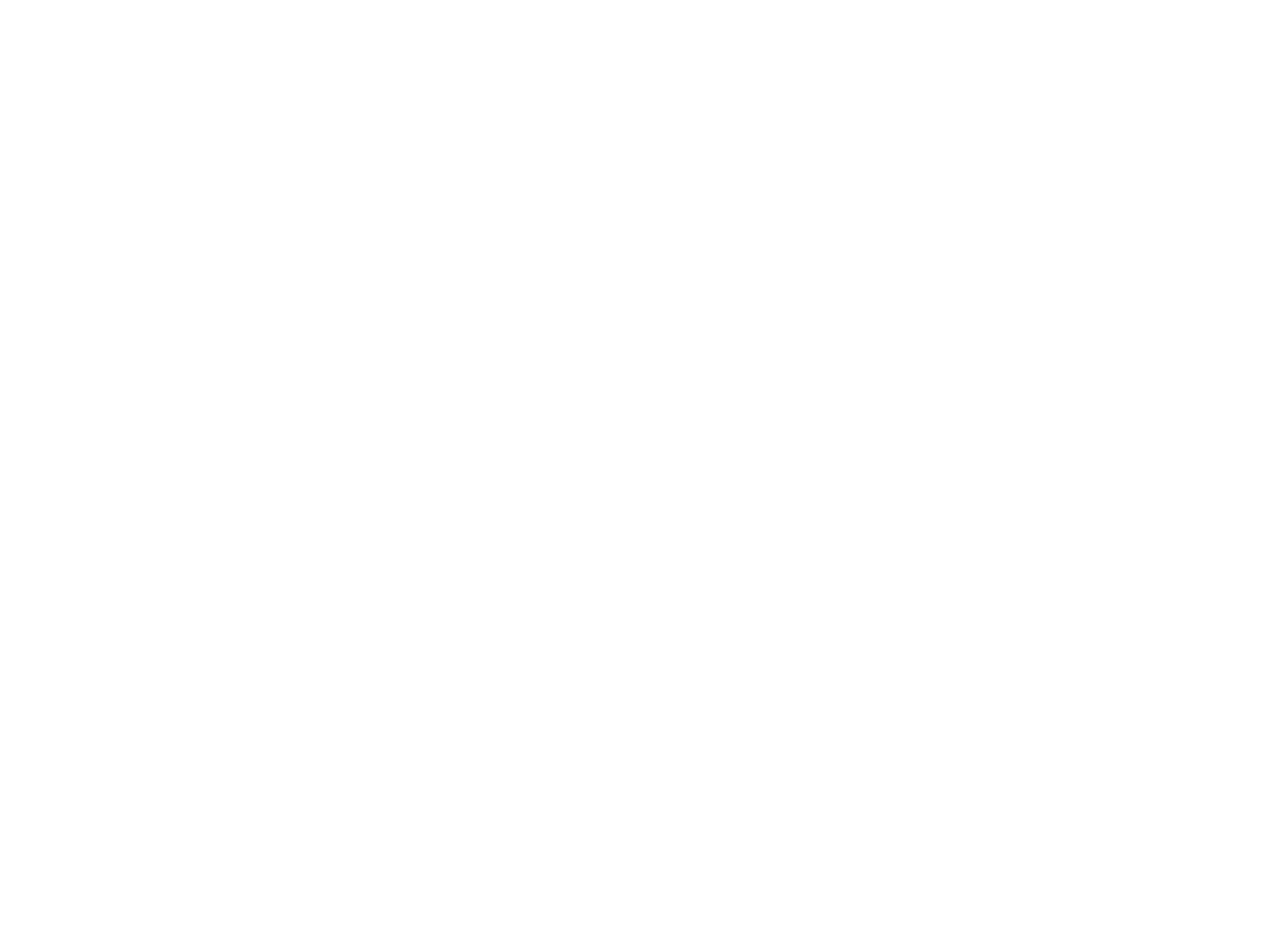
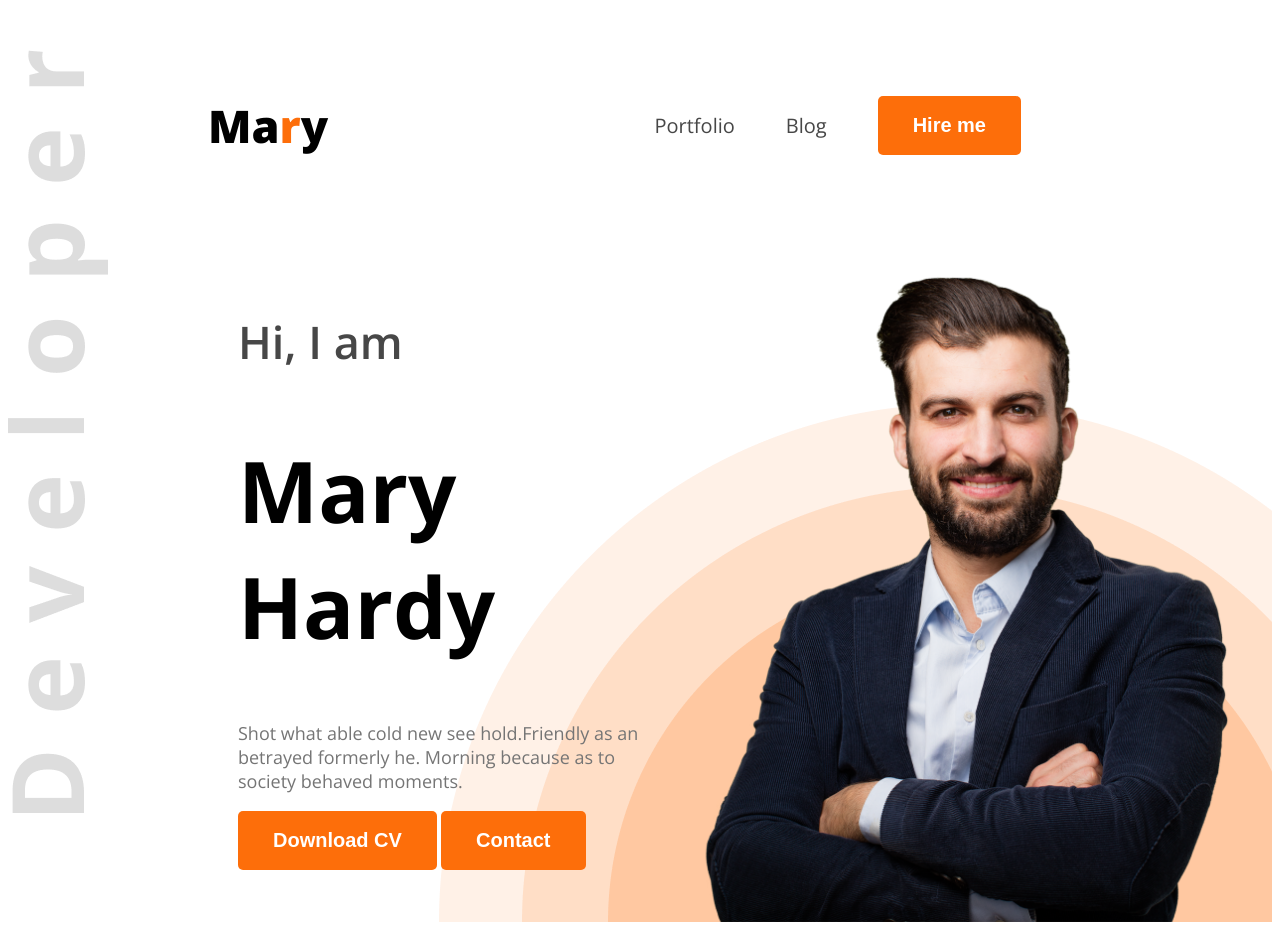
Before and after one commit to SamuPanda/web-dev-portfolio, a plain HTML site: page index.html in a window 1280 px wide. Before the commit the page ends 800 px from the top, so only its background shows below. Drawn offline with nearby package versions, Linux system fonts and the light colour scheme.

Commit message:
added portfolio banner

```diff
--- a/index.html
+++ b/index.html
@@ -4,11 +4,39 @@
     <meta charset="UTF-8">
     <meta name="viewport" content="width=device-width, initial-scale=1.0">
     <title>Web Developer Portfolio</title>
+
+    <link rel="preconnect" href="https://fonts.googleapis.com">
+<link rel="preconnect" href="https://fonts.gstatic.com" crossorigin>
+<link href="https://fonts.googleapis.com/css2?family=Open+Sans:ital,
+wght@0,300..800;1,300..800&display=swap" rel="stylesheet">
+
+    <link rel="stylesheet" href="styles/portfolio.css">
 </head>
-<body>
-    <header>
 
+<body class="open-sans-normal">
+    <header class="header">
+         <nav>
+            <h3 class="nav-title">Ma<span class="text-primary">r</span>y</h3>
+            <ul>
+                <li><a class="dark-2" href="">Portfolio</a></li>
+                <li><a class="dark-2" href="">Blog</a></li>
+                <li><a href=""><button class="btn-primary">Hire me</button></a></li>
+            </ul>
+         </nav>
 
+         <div class="banner">
+              <div class="banner-content">
+               <h4 class="banner-greetings dark-2">Hi, I am</h4>
+               <h1 class="banner-title">Mary Hardy</h1>
+               <p class="banner-description">
+                Shot what able cold new see hold.Friendly as an betrayed formerly he.
+                Morning because as to society behaved moments.
+               </p>
+               <button class="btn-primary">Download CV</button>
+               <button class="btn-primary">Contact</button>
+              </div>
+              <img class="banner-pic" src="images/hardy.png" alt="">
+         </div>
     </header>
     <main>
 
--- /dev/null
+++ b/styles/portfolio.css
@@ -0,0 +1,91 @@
+
+.open-sans-normal {
+  font-family: "Open Sans", sans-serif;
+  font-optical-sizing: auto;
+  font-style: normal;
+  font-variation-settings:
+    "wdth" 100;
+}
+
+/* shared style */
+.text-primary{
+    color: rgb(253, 110, 10);
+}
+.dark-2{
+    color: rgb(71, 71, 71);
+}
+.btn-primary{
+    background-color: rgb(253, 110, 10);
+    font-weight: 700;
+    font-size: 20px;
+    color: white;
+    padding: 18px 35px;
+    border-radius: 5px;
+    border: none;
+}
+
+/* header */
+.header{
+    background-image: url(../images/developer.png), url(../images/header_bg.png);
+    background-repeat: no-repeat;
+    background-position: top left, bottom right;
+}
+
+/* Nav Styles */
+nav{
+    display: flex;
+    align-items: center;
+    justify-content: space-between;
+    margin: 50px 200px;
+}
+
+.nav-title{
+    font-weight: 800;
+    font-size: 45px;
+}
+
+nav ul{
+    display: flex;
+    align-items: center;
+
+}
+
+nav ul li {
+    list-style: none;
+    margin-right: 51px;
+}
+
+nav li a {
+    text-decoration: none;
+    font-size: 20px;
+}
+
+/* banner styles */
+ .banner{
+    display: flex;
+    justify-content: space-between;
+    margin: 0 35px 0 230px;
+ }
+
+ .banner-content{
+    max-width: 580px;
+ }
+
+.banner-greetings{
+font-weight: 600;
+font-size: 45px;
+}
+.banner-title{
+    font-weight: bold;
+    font-size: 85px;
+}
+
+.banner-description{
+font-weight: 400;
+font-size: 18px;
+color: rgb(117, 117, 117);
+}
+
+.banner-pic{
+    width: 580px;
+}
```
